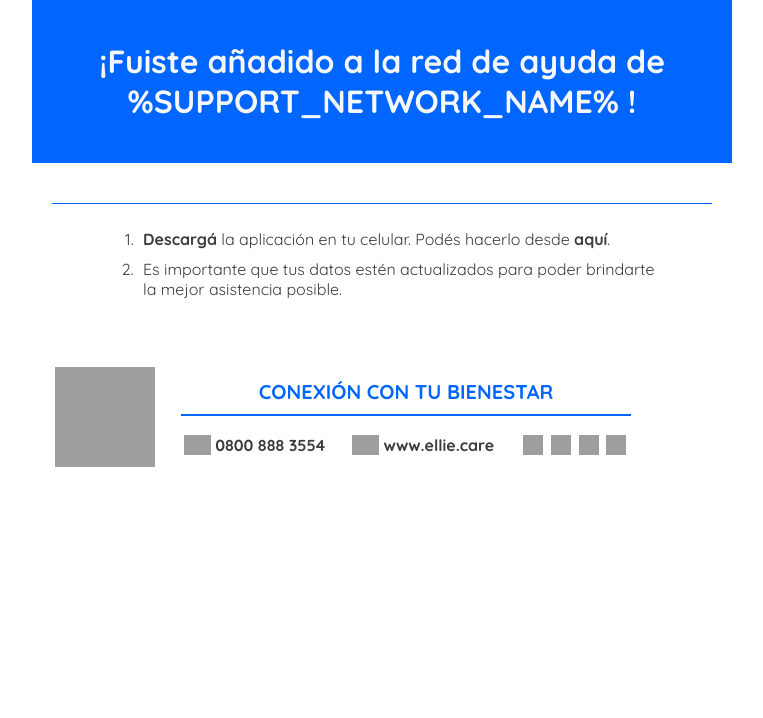
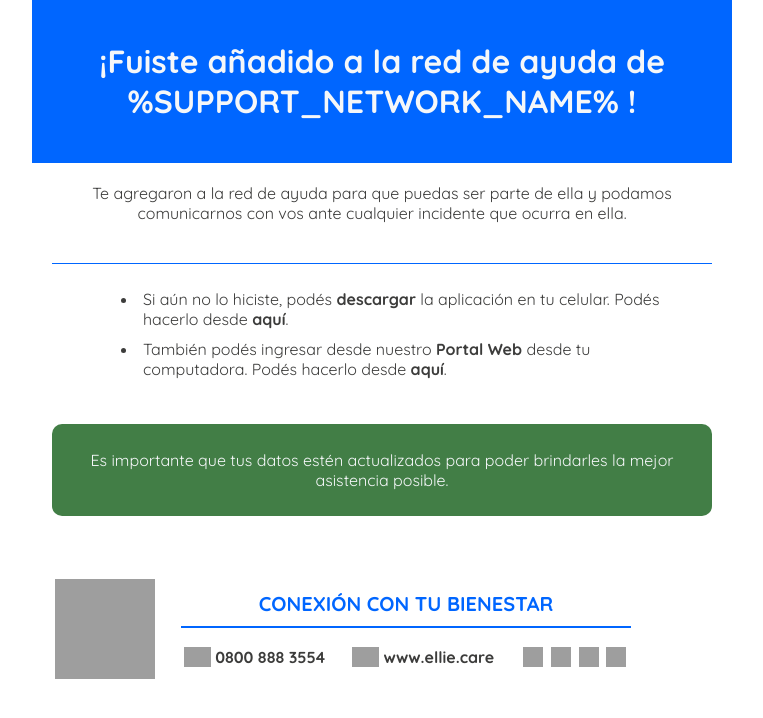
Before and after one commit to elliecare/mail-checkout, a website: page templates/existing_companion_add.html in a window 1280 px wide. Shown: the whole page, without its empty margins (258-1021 px from the left). Drawn offline with Linux system fonts and the light colour scheme; grey boxes are pictures that could not be loaded.

Commit message:
correcciones de mailing en nuevos acompañantes creados desde BO

```diff
--- a/templates/existing_companion_add.html
+++ b/templates/existing_companion_add.html
@@ -54,7 +54,11 @@
             text-align: center;
           "
         >
-
+          <div id="adulto-mayor" style="padding-bottom: 20px; width: auto">
+            Te agregaron a la red de ayuda para que puedas ser parte de ella y
+            podamos comunicarnos con vos ante cualquier incidente que ocurra en
+            ella.
+          </div>
           <hr
             style="
               border: none;
@@ -65,14 +69,13 @@
           />
 
           <div id="adulto-mayor" style="padding-bottom: 20px; width: auto">
-
-            <ol
+            <ul
               id="list"
               start="1"
               style="width: 80%; margin: 0 auto; text-align: left"
             >
               <li style="padding: 5px">
-                <b>Descargá</b> la aplicación en tu celular. Podés hacerlo desde
+                Si aún no lo hiciste, podés <b>descargar</b> la aplicación en tu celular. Podés hacerlo desde
                 <a
                   href="https://checkout.ellie.care/download"
                   target="_blank"
@@ -81,10 +84,30 @@
                 >.
               </li>
               <li style="padding: 5px">
+                También podés ingresar desde nuestro <b>Portal Web</b> desde tu computadora. Podés hacerlo desde
+                <a
+                  href="https://backoffice.elliecenter.com/login"
+                  target="_blank"
+                  style="text-decoration: none; color: #3c3c3b"
+                  ><b>aquí</b></a
+                >.
+              </li>
+            </ul>
+            <br /><br />
+            <div
+              style="
+                background-color: #427e46;
+                border-radius: 10px;
+                /* margin-inline: 20px; */
+                padding: 10px;
+                padding-inline: 30px;
+              "
+            >
+              <p style="color: #f5f7f9">
                 Es importante que tus datos estén actualizados para poder
-                brindarte la mejor asistencia posible.
-              </li>
-            </ol>
+                brindarles la mejor asistencia posible.
+              </p>
+            </div>
           </div>
         </td>
       </tr>
```
Also changed, not shown: templates/new_companion_add.html (+33 -3 lines).
